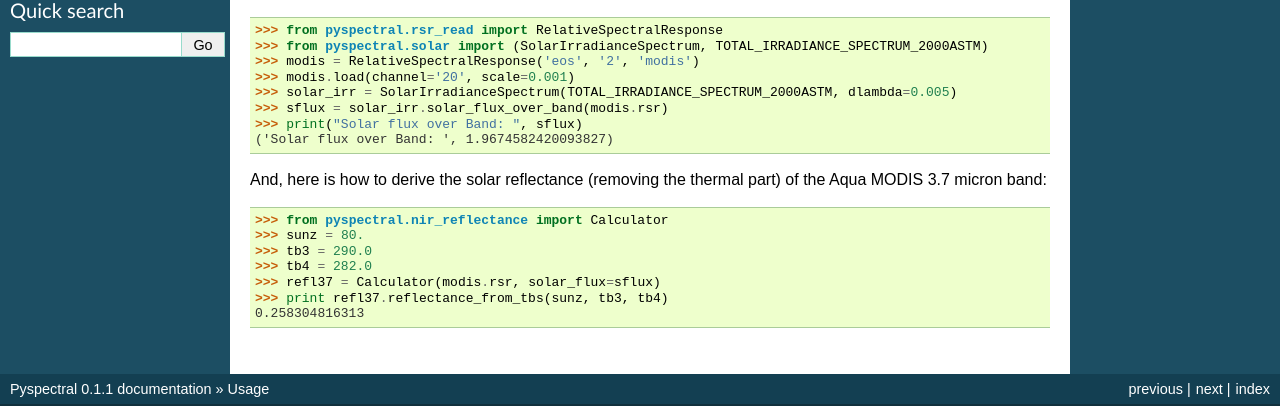
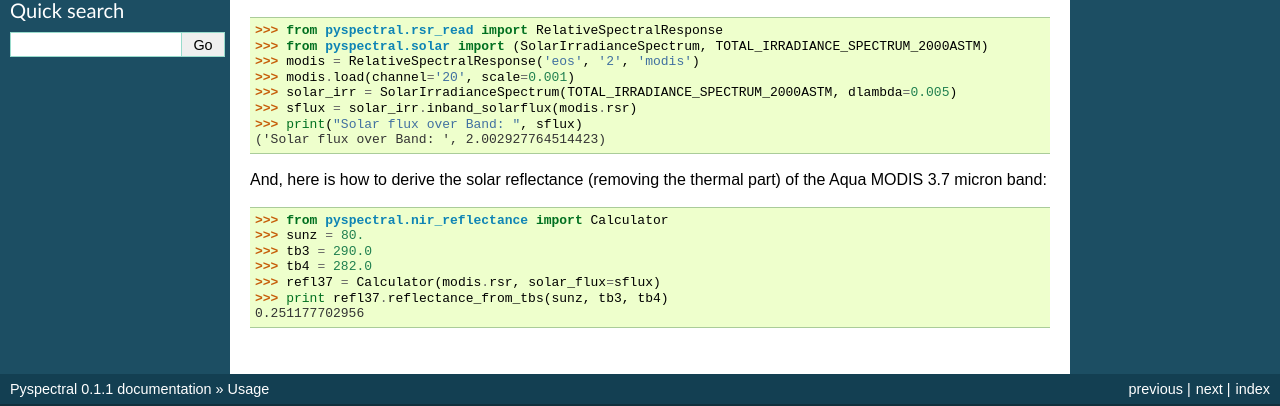
Before and after one commit to pytroll/pyspectral, a Sphinx documentation site: the page built from doc/usage.rst, in a window 1280 px wide. Shown: the part 213-619 px from the top of the page. Built offline with Sphinx 7.4.7, drawn with Linux system fonts in a browser that asks for light colours.

```diff
--- a/doc/seviri_example.rst
+++ b/doc/seviri_example.rst
@@ -14,14 +14,14 @@ Let us try calculate the 3.9 micron reflectance for Meteosat-10:
   >>> from pyspectral.nir_reflectance import Calculator
   >>> refl39 = Calculator(rsr)
   >>> print refl39.reflectance_from_tbs(sunz, tb3, tb4)
-  0.554890424624
+  0.554230745127
 
 You can also provide the in-band solar flux from outside when calculating the
 reflectance, saving a few milliseconds per call::
 
   >>> from pyspectral.solar import (SolarIrradianceSpectrum, TOTAL_IRRADIANCE_SPECTRUM_2000ASTM)
   >>> solar_irr = SolarIrradianceSpectrum(TOTAL_IRRADIANCE_SPECTRUM_2000ASTM, dlambda=0.0005)
-  >>> sflux = solar_irr.solar_flux_over_band(rsr)
+  >>> sflux = solar_irr.inband_solarflux(rsr)
   >>> refl39 = Calculator(rsr, solar_flux=sflux)
   >>> print refl39.reflectance_from_tbs(sunz, tb3, tb4)
-  0.554890424624
+  0.554230745127
--- a/doc/usage.rst
+++ b/doc/usage.rst
@@ -15,9 +15,9 @@ A simple use case::
   >>> modis = RelativeSpectralResponse('eos', '2', 'modis')
   >>> modis.load(channel='20', scale=0.001)
   >>> solar_irr = SolarIrradianceSpectrum(TOTAL_IRRADIANCE_SPECTRUM_2000ASTM, dlambda=0.005)
-  >>> sflux = solar_irr.solar_flux_over_band(modis.rsr)
+  >>> sflux = solar_irr.inband_solarflux(modis.rsr)
   >>> print("Solar flux over Band: ", sflux)
-  ('Solar flux over Band: ', 1.9674582420093827)
+  ('Solar flux over Band: ', 2.002927764514423)
 
 And, here is how to derive the solar reflectance (removing the thermal part) of
 the Aqua MODIS 3.7 micron band::
@@ -28,4 +28,4 @@ the Aqua MODIS 3.7 micron band::
   >>> tb4 = 282.0
   >>> refl37 = Calculator(modis.rsr, solar_flux=sflux)
   >>> print refl37.reflectance_from_tbs(sunz, tb3, tb4)
-  0.258304816313
+  0.251177702956
```
Also changed, not shown: 3 other files.
